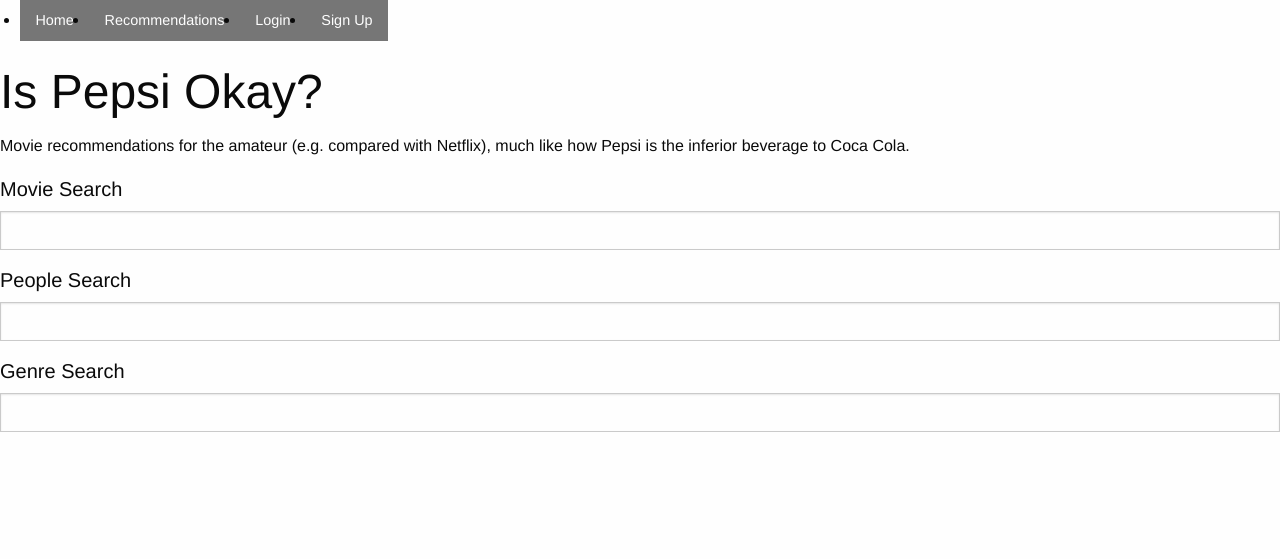
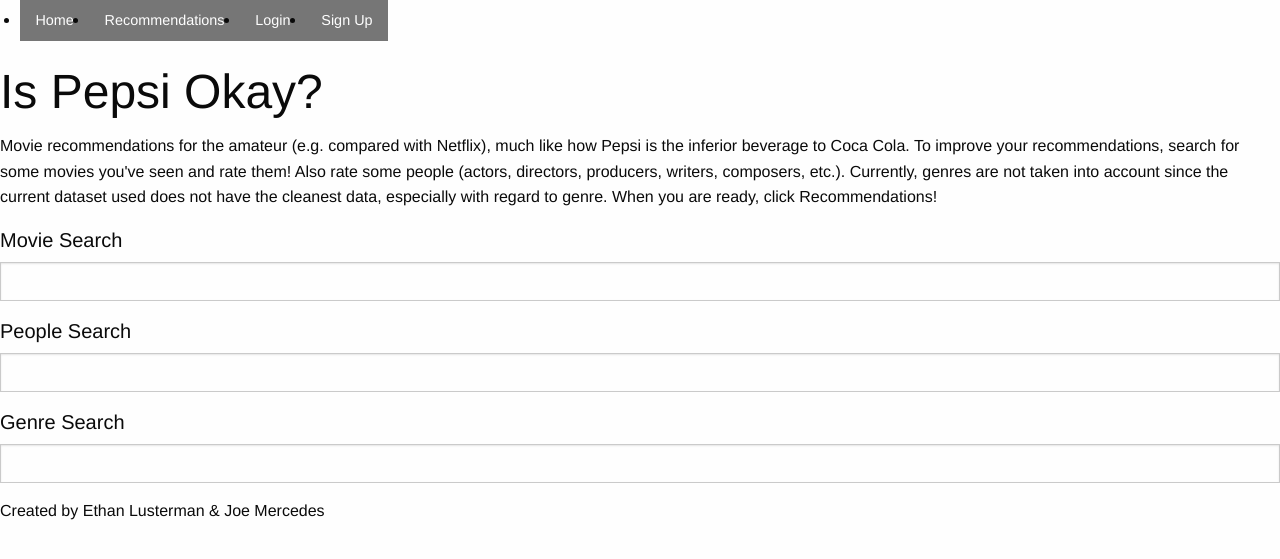
Before and after one commit to luster/is-pepsi-okay, a Flask app: page / in a window 1280 px wide. Shown: the top 559 px of the page. Run offline with Flask 2, Linux system fonts and the light colour scheme; some libraries are stand-ins or nearby versions.

Commit message:
sleep time

```diff
--- a/IsPepsiOkay/templates/index.html
+++ b/IsPepsiOkay/templates/index.html
@@ -9,7 +9,14 @@
         {% endif %}
         <h1>Is Pepsi Okay?</h1>
         <p>Movie recommendations for the amateur (e.g. compared with Netflix),
-        much like how Pepsi is the inferior beverage to Coca Cola.</p>
+        much like how Pepsi is the inferior beverage to Coca Cola. To improve
+        your recommendations, search for some movies you've seen and rate them!
+        Also rate some people (actors, directors, producers, writers, composers, etc.).
+        Currently, genres are not taken into account since the current dataset used does
+        not have the cleanest data, especially with regard to genre.
+
+        When you are ready, click Recommendations!
+        </p>
 
 
         <form>
@@ -30,6 +37,8 @@
         <ul id="genres-auto-list" style="list-style-type:none;">
         </ul>
     </form>
+
+    Created by Ethan Lusterman &amp; Joe Mercedes
     </div>
 
 
```
Also changed, not shown: 1 other file.
